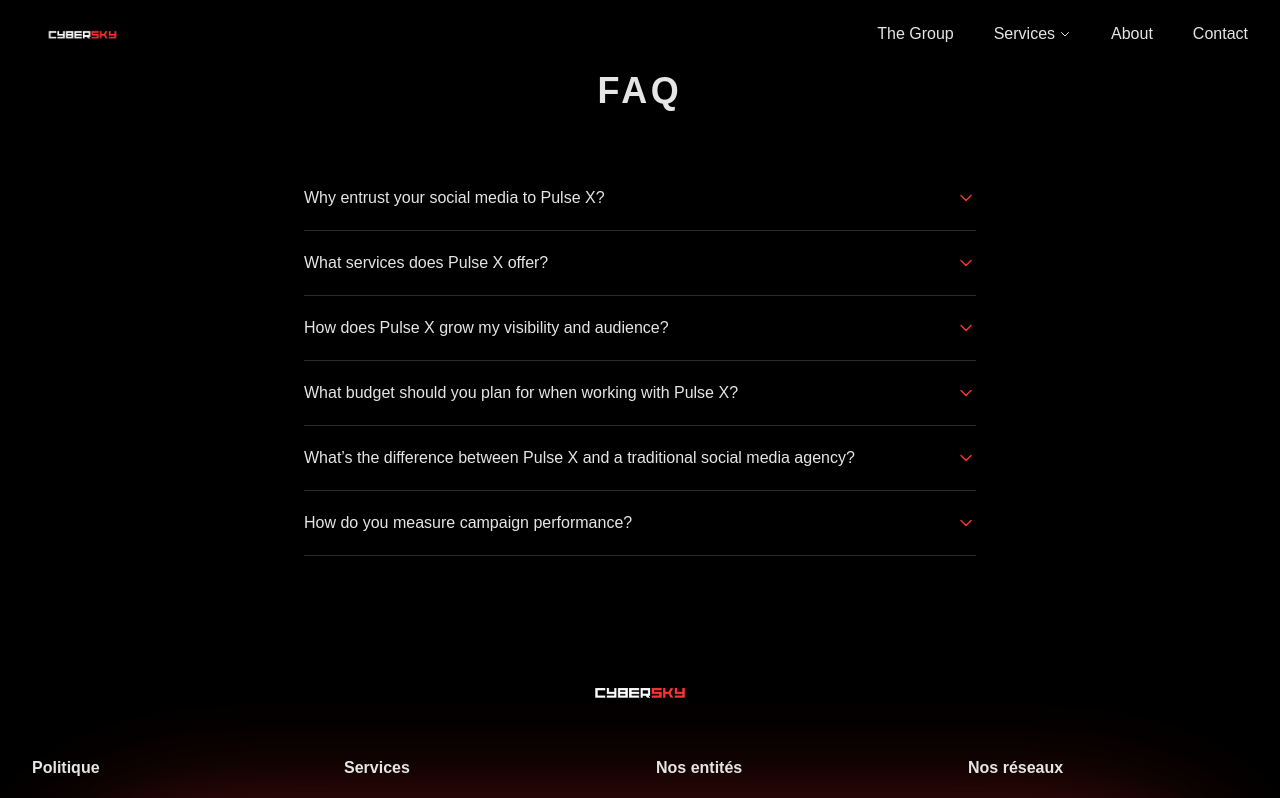
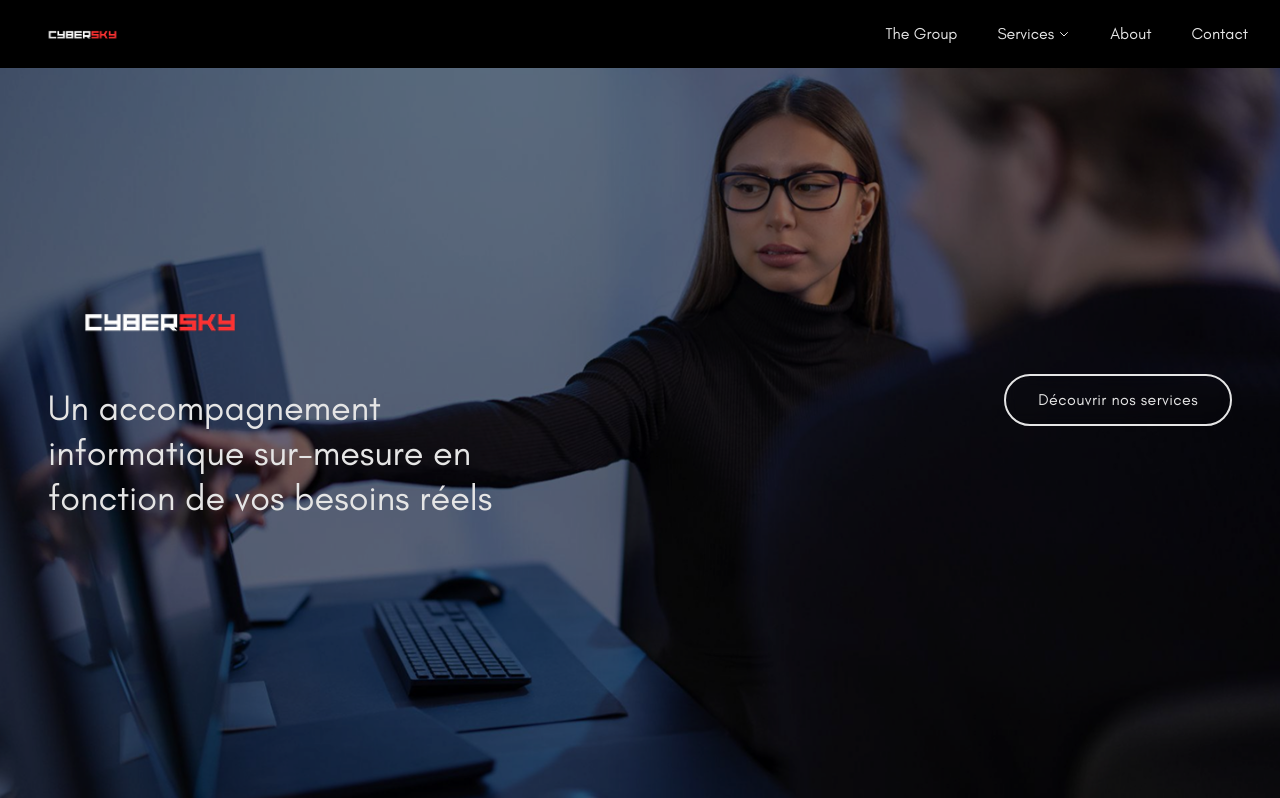
Before and after one commit to 4skygroup/cybersky, a React (Vite) app: page / in a window 1280 px wide. Shown: the top 798 px of the page. Built offline with nearby package versions, Linux system fonts and the light colour scheme; a web font is replaced by a local one.

Commit message:
feat: add Font + Import

```diff
--- /dev/null
+++ b/src/components/Hero.tsx
@@ -0,0 +1,52 @@
+import { Link } from "react-router-dom";
+
+export default function Hero() {
+  return (
+    <section className="relative w-full min-h-screen flex items-center overflow-hidden">
+
+      <div
+        className="absolute inset-0 z-0 bg-cover bg-right lg:bg-top bg-no-repeat w-full brightness-50 transition-all duration-500"
+        style={{ backgroundImage: "url('/hero-cybersky.png')" }}
+      >
+        {/* 2. OVERLAY EN DÉGRADÉ POUR LE TEXTE */}
+        <div className="absolute inset-0 bg-linear-to-r from-cyber-black via-cyber-black/80 to-transparent"></div>
+        <div className="absolute inset-0 bg-linear-to-r from-cyber-black via-cyber-black/70 to-transparent"></div>
+      </div>
+
+      {/* 3. CONTENEUR FLEX (Texte à gauche, Bouton à droite) */}
+      <div className="relative z-10 w-full max-w-7xl mx-auto px-6 md:px-12 flex flex-col md:flex-row items-start md:items-center justify-between gap-8">
+        {/* BLOC GAUCHE : Logo + Texte */}
+        <div className="flex flex-col max-w-2xl">
+          {/* Logo CyberSky en image */}
+          <div className="mb-6">
+            {/* On a retiré toutes les classes de texte inutiles */}
+            <h1>
+              <img
+                src="/logo-cybersky.png"
+                alt="Logo CyberSky"
+                className="h-12 md:h-16 lg:h-20 w-100 object-contain object-left block"
+              />
+            </h1>
+          </div>
+
+          {/* Le texte exact de la maquette Figma */}
+          <p className="text-2xl md:text-4xl font-glacial text-white leading-tight">
+            Un accompagnement <br className="hidden md:block" />
+            informatique sur-mesure en <br className="hidden md:block" />
+            fonction de vos besoins réels
+          </p>
+        </div>
+
+        {/* BLOC DROITE : Bouton Outline */}
+        <div className="shrink-0 mt-8 md:mt-0">
+          <Link
+            to="/services"
+            className="inline-block px-8 py-3 border-2 border-white text-white font-medium rounded-full hover:bg-white hover:text-black transition-colors duration-300 backdrop-blur-sm tracking-wide text-sm md:text-base"
+          >
+            Découvrir nos services
+          </Link>
+        </div>
+      </div>
+    </section>
+  );
+}
--- a/src/pages/Home.tsx
+++ b/src/pages/Home.tsx
@@ -1,8 +1,10 @@
 import FAQ from "@/components/faq/Faq";
+import Hero from "@/components/Hero";
 
 export default function Home() {
     return (
         <>
+        <Hero/>
         <FAQ/>
         </>
     );
```
Also changed, not shown: public/fonts/GlacialIndifference-Bold.woff2 (added), public/fonts/GlacialIndifference-Regular.woff2 (added).
